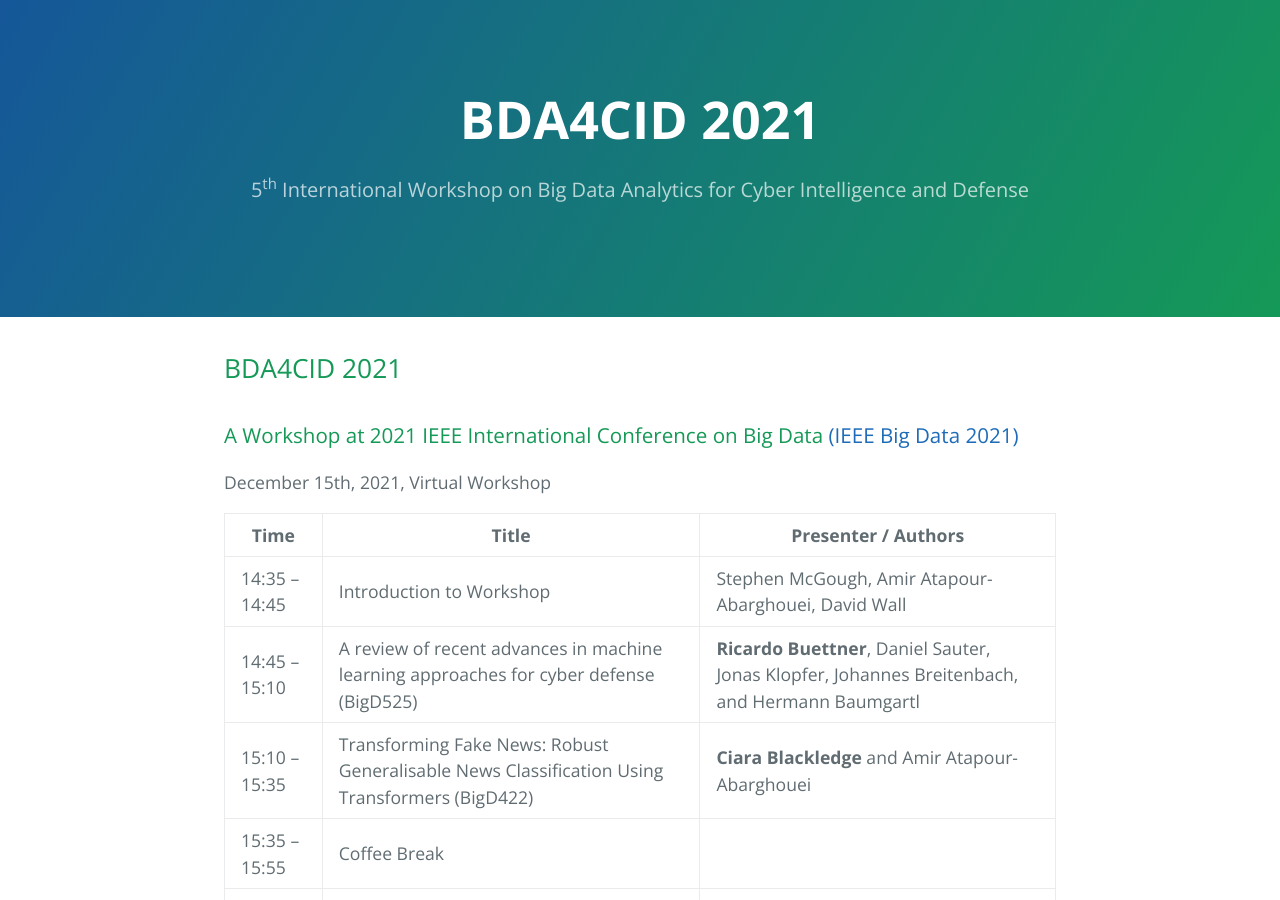
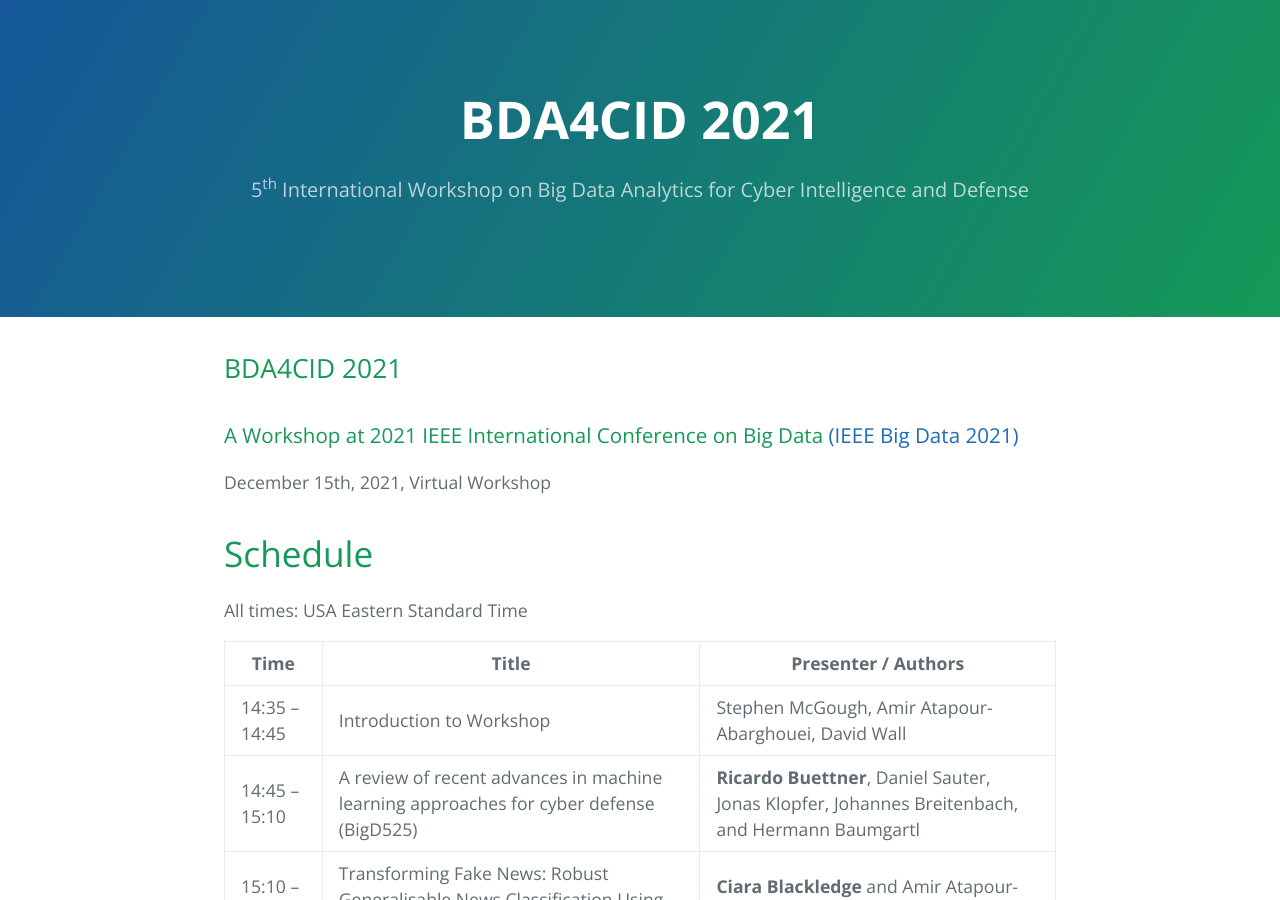
Before and after one commit to bda4cid/bda4cid.github.io, a Jekyll site: the page built from index.md, in a window 1280 px wide and 900 px high. Built offline with Jekyll 4.4.1, drawn with Linux system fonts in a browser that asks for light colours; our own code applies the rules of GitHub Pages for plain Markdown files.

Commit message:
Added time zone

```diff
--- a/index.md
+++ b/index.md
@@ -5,6 +5,9 @@
 
 ### A Workshop at 2021 IEEE International Conference on Big Data [(IEEE Big Data 2021)](http://bigdataieee.org/BigData2021/)
 December 15th, 2021, Virtual Workshop
+
+# Schedule
+All times: USA Eastern Standard Time
 
 | Time    | Title               | Presenter / Authors |
 | ------- | ------------------- | --------------------|
```
